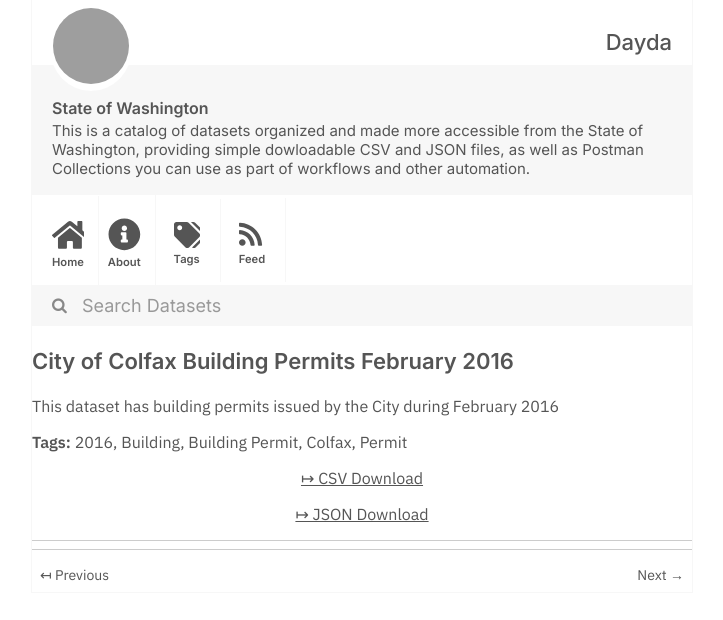
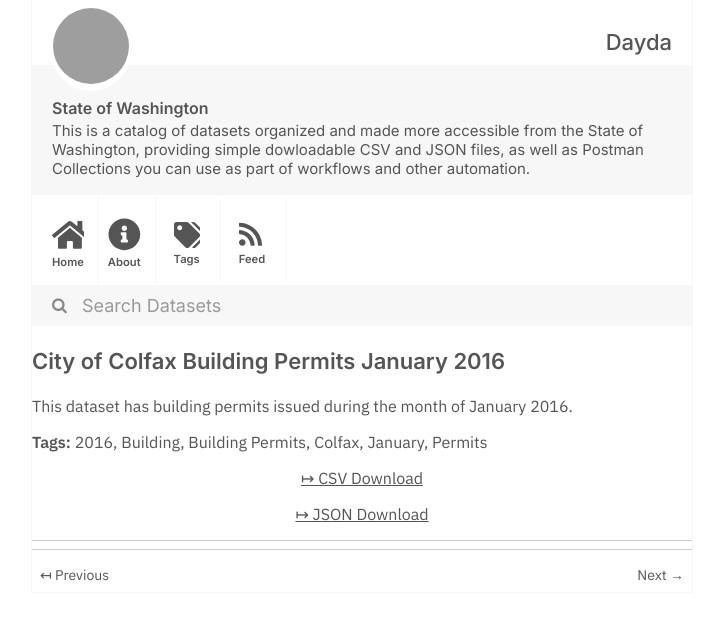
Before and after one commit to dayda-entities/state-of-washington, a Jekyll site: the page built from _posts/2020-11-10-city-of-colfax-building-permit.md, in a window 1280 px wide, cut to the strip 0-620 px from the top of the page. Shown: the whole strip, without its empty margins (278-1001 px from the left). Built offline with Jekyll 4.4.1, drawn with Linux system fonts in a browser that asks for light colours; grey boxes are pictures that could not be loaded.

```diff
--- a/_posts/2020-11-10-city-of-colfax-building-permit.md
+++ b/_posts/2020-11-10-city-of-colfax-building-permit.md
@@ -1,20 +1,21 @@
 ---
-title: City of Colfax Building Permits February 2016
-created: '2020-11-10T17:21:22.949193'
-modified: '2020-11-10T17:21:22.949200'
+title: City of Colfax Building Permits January 2016
+created: '2020-11-10T17:20:50.358204'
+modified: '2020-11-10T17:20:50.358215'
 state: active
 type: dataset
 tags:
   - '2016'
   - Building
-  - Building Permit
+  - Building Permits
   - Colfax
-  - Permit
+  - January
+  - Permits
 groups:
   - Local Government
-csv_url: 'https://data.wa.gov/api/views/sefr-g784/rows.csv?accessType=DOWNLOAD'
-json_url: 'https://data.wa.gov/api/views/sefr-g784/rows.json?accessType=DOWNLOAD'
+csv_url: 'https://data.wa.gov/api/views/iqrw-294q/rows.csv?accessType=DOWNLOAD'
+json_url: 'https://data.wa.gov/api/views/iqrw-294q/rows.json?accessType=DOWNLOAD'
 layout: post
 
 ---
-This dataset has building permits issued by the City during February 2016
+This dataset has building permits issued during the month of January 2016.
```
